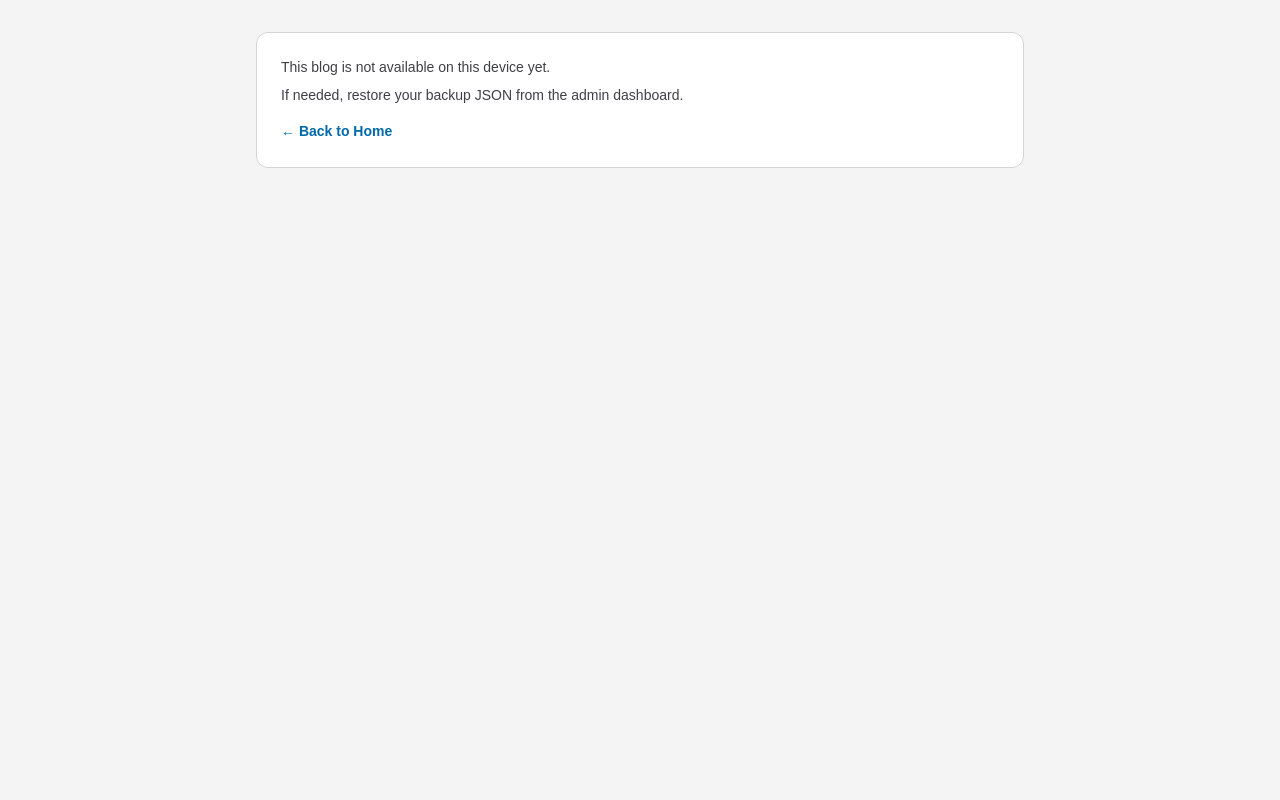
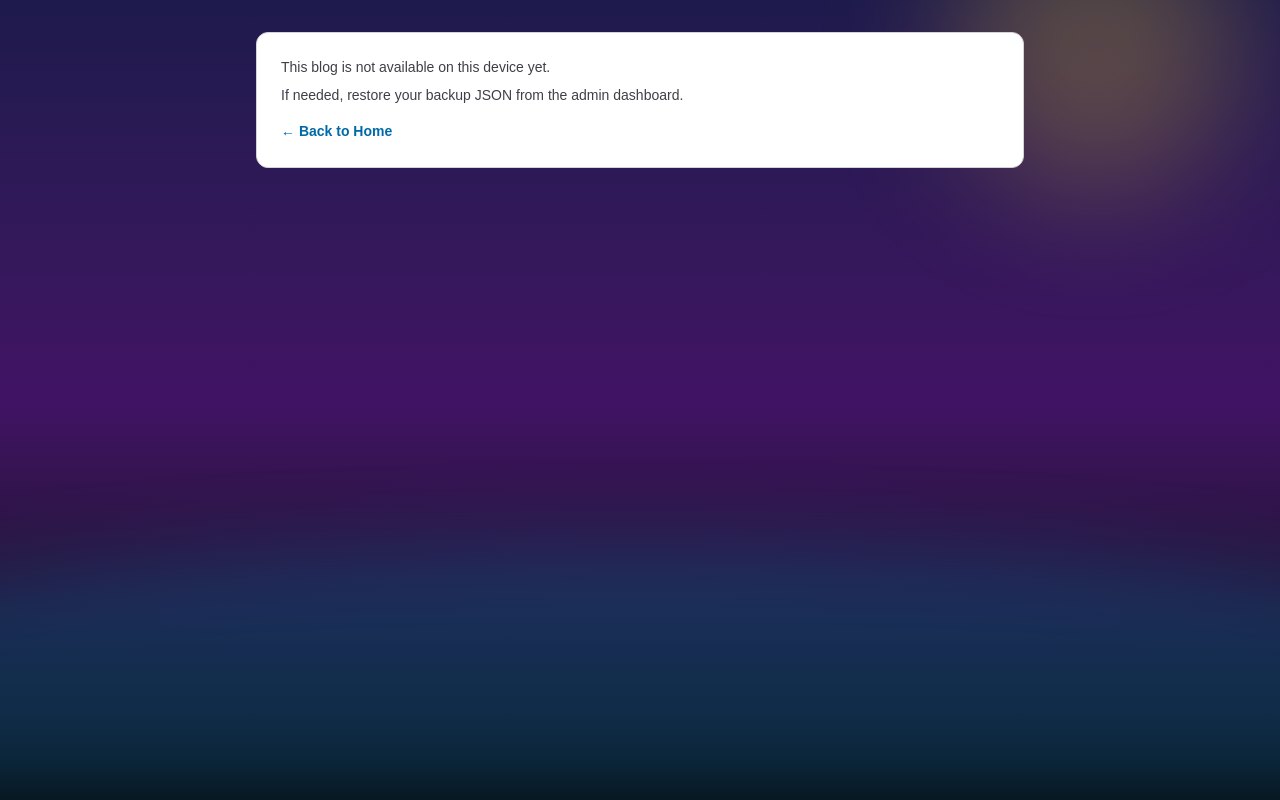
Before and after one commit to tiramisucandy2428-bit/CuratedClicks, a Next.js app in the folder curated-clicks/: page /blog/1 in a window 1280 px wide. Built offline with nearby package versions, Linux system fonts and the light colour scheme.

Commit message:
Add themed background to blog post page

```diff
--- a/curated-clicks/app/blog/[id]/page.js
+++ b/curated-clicks/app/blog/[id]/page.js
@@ -76,8 +76,14 @@ export default function BlogPostPage() {
 
   if (!blog) {
     return (
-      <main className="min-h-screen bg-zinc-100 px-4 py-8 text-zinc-900">
-        <div className="mx-auto max-w-3xl rounded-xl border border-zinc-300 bg-white p-6">
+      <main className="relative min-h-screen overflow-hidden bg-zinc-950 px-4 py-8 text-zinc-900">
+        <div className="pointer-events-none absolute inset-0 overflow-hidden">
+          <div className="absolute inset-0 bg-gradient-to-b from-indigo-950 via-purple-900/70 to-zinc-950" />
+          <div className="absolute -top-24 right-10 h-72 w-72 rounded-full bg-amber-300/25 blur-3xl" />
+          <div className="absolute bottom-0 left-1/2 h-64 w-[150%] -translate-x-1/2 rounded-t-[55%] bg-sky-500/20 blur-2xl" />
+        </div>
+
+        <div className="relative z-10 mx-auto max-w-3xl rounded-xl border border-zinc-300 bg-white p-6">
           <p className="text-sm text-zinc-700">This blog is not available on this device yet.</p>
           <p className="mt-2 text-sm text-zinc-700">If needed, restore your backup JSON from the admin dashboard.</p>
           <Link href="/" className="mt-4 inline-block text-sm font-semibold text-sky-700 hover:text-sky-600">
@@ -89,16 +95,22 @@ export default function BlogPostPage() {
   }
 
   return (
-    <main className="min-h-screen bg-zinc-100 px-4 py-8 text-zinc-900">
-      <div className="mx-auto max-w-4xl">
+    <main className="relative min-h-screen overflow-hidden bg-zinc-950 px-4 py-8 text-zinc-900">
+      <div className="pointer-events-none absolute inset-0 overflow-hidden">
+        <div className="absolute inset-0 bg-gradient-to-b from-indigo-950 via-purple-900/70 to-zinc-950" />
+        <div className="absolute -top-24 right-10 h-72 w-72 rounded-full bg-amber-300/25 blur-3xl" />
+        <div className="absolute bottom-0 left-1/2 h-64 w-[150%] -translate-x-1/2 rounded-t-[55%] bg-sky-500/20 blur-2xl" />
+      </div>
+
+      <div className="relative z-10 mx-auto max-w-4xl">
         <div className="mb-4 flex flex-wrap items-center gap-2">
-          <Link href="/" className="rounded-md border border-zinc-400 bg-white px-3 py-1.5 text-xs font-semibold uppercase tracking-wider hover:bg-zinc-50">
+          <Link href="/" className="rounded-md border border-zinc-300/90 bg-white/95 px-3 py-1.5 text-xs font-semibold uppercase tracking-wider hover:bg-white">
             Back Home
           </Link>
           <button
             type="button"
             onClick={copyShareLink}
-            className="rounded-md border border-zinc-400 bg-white px-3 py-1.5 text-xs font-semibold uppercase tracking-wider hover:bg-zinc-50"
+            className="rounded-md border border-zinc-300/90 bg-white/95 px-3 py-1.5 text-xs font-semibold uppercase tracking-wider hover:bg-white"
           >
             Copy Share Link
           </button>
```
